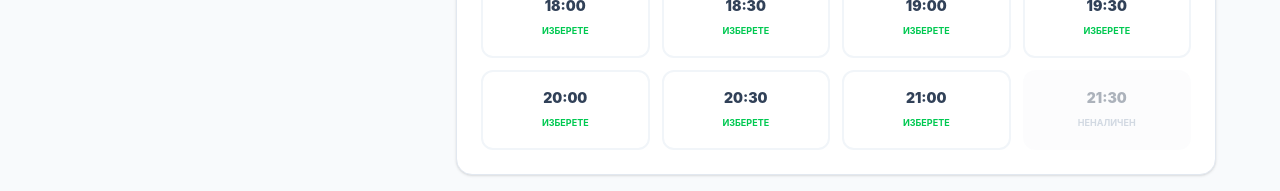
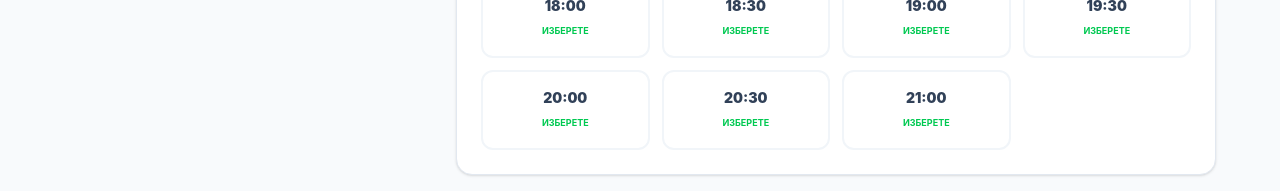
Before and after one commit to gbc-play/reservation, a SvelteKit app: page /booking in a window 1280 px wide. Shown: the part 761-952 px from the top of the page. Built offline with nearby package versions, Linux system fonts and the light colour scheme; no server answers; the database is empty.

Commit message:
Update +page.svelte

```diff
--- a/src/routes/booking/+page.svelte
+++ b/src/routes/booking/+page.svelte
@@ -382,27 +382,24 @@
 
                         <div class="grid grid-cols-2 sm:grid-cols-3 md:grid-cols-4 gap-3">
                             {#each timeSlots as slot, index (slot + index)}
+                                {#if canBookBlock(index)}
                                     <button
                                         onclick={() => {
-                                        if (canBookBlock(index)) {
                                             selectedTime = index;
                                             setTimeout(() => {
                                                 document
                                                     .getElementById("summary")
                                                     ?.scrollIntoView({ behavior: "smooth" });
                                             }, 0);
-                                        }
                                         }}
-                                    disabled={!canBookBlock(index)}
-                                    class={`py-4 px-2 rounded-xl border-2 transition-all text-center relative group ${selectedTime === index ? "border-orange-500 bg-orange-50 ring-2 ring-orange-100" : ""} ${!canBookBlock(index) ? "border-slate-50 opacity-40 cursor-not-allowed bg-slate-50 " : ""} ${canBookBlock(index) && selectedTime !== index ? "border-slate-100 hover:border-orange-200" : ""}`}
+                                        class={`py-4 px-2 rounded-xl border-2 transition-all text-center relative group ${selectedTime === index ? "border-orange-500 bg-orange-50 ring-2 ring-orange-100" : "border-slate-100 hover:border-orange-200"}`}
                                     >
                                         <span class="block text-sm font-black text-slate-700">{slot}</span>
-                                    <span
-                                        class={`text-[9px] uppercase font-bold ${canBookBlock(index) ? "text-green-500" : "text-slate-400"}`}
-                                    >
-                                        {canBookBlock(index) ? lang.t("select") : lang.t("unavailable")}
+                                        <span class="text-[9px] uppercase font-bold text-green-500">
+                                            {lang.t("select")}
                                         </span>
                                     </button>
+                                {/if}
                             {/each}
                         </div>
                     {:else}
```
Lines whose indentation alone changed are shown as unchanged.
